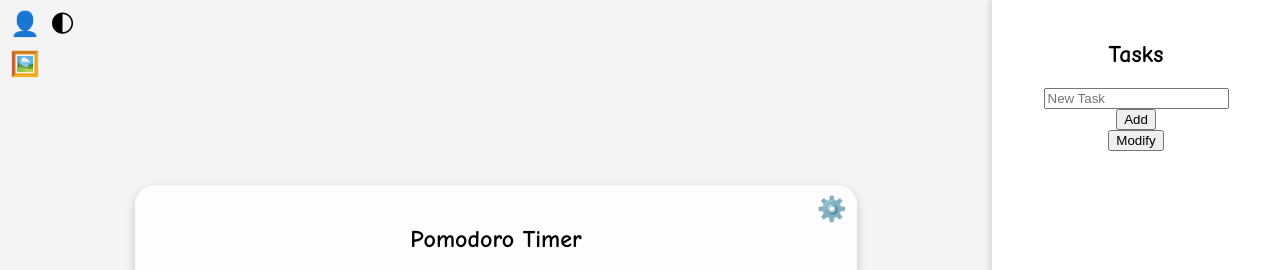
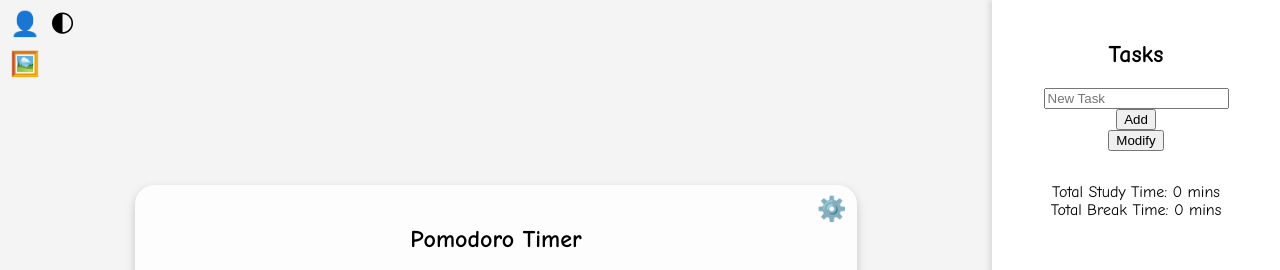
Before and after one commit to FION36/Assign2, a plain HTML site: page index.html in a window 1280 px wide. Shown: the top 270 px of the page. Drawn offline with nearby package versions, Linux system fonts and the light colour scheme.

Commit message:
Update index.html

```diff
--- a/index.html
+++ b/index.html
@@ -36,6 +36,16 @@
             <button id="add-task">Add</button>
             <button id="modify-tasks">Modify</button>
             <ul id="task-list"></ul>
+            <div class="progress-container">
+                <div class="stat-item">
+                    <span>Total Study Time:</span>
+                    <span id="total-study">0 mins</span>
+                </div>
+                <div class="stat-item">
+                    <span>Total Break Time:</span>
+                    <span id="total-rest">0 mins</span>
+                </div>
+            </div>
         </div>
     </div>
     <div class="login-modal" id="login-modal">
```
